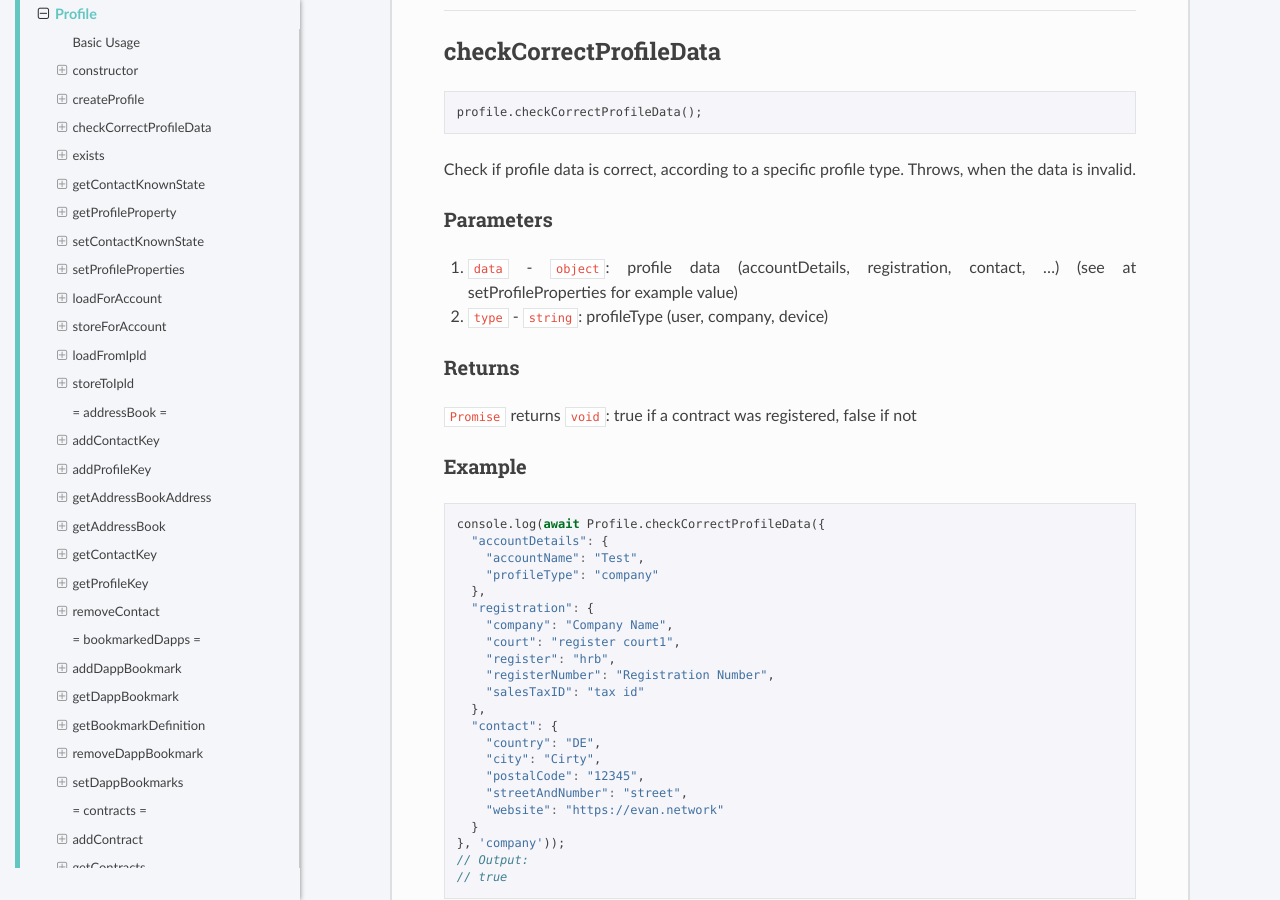
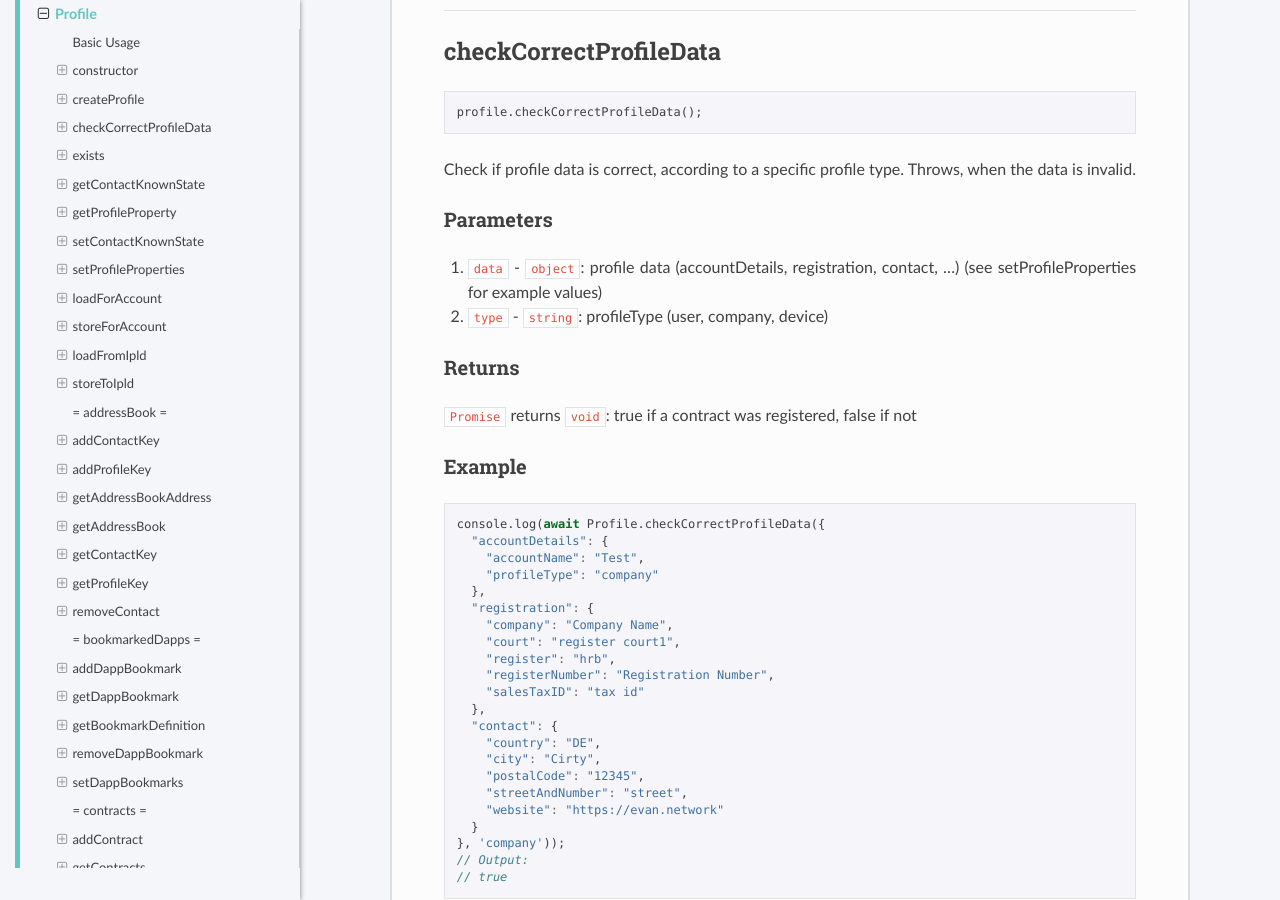
Before and after one commit to evannetwork/api-blockchain-core, a Sphinx documentation site: the page built from docs/profile/profile.rst, in a window 1280 px wide and 900 px high, scrolled down 2826 px. Built offline with Sphinx 7.4.7 and the Read the Docs theme 2.0.0, drawn with Linux system fonts in a browser that asks for light colours; pages that are not in the unit, such as notebooks, are missing from menus.

Commit message:
Update docs/profile/profile.rst
Co-Authored-By: Karl Adler <906623+karladler@users.noreply.github.com>

```diff
--- a/docs/profile/profile.rst
+++ b/docs/profile/profile.rst
@@ -165,7 +165,7 @@ Check if profile data is correct, according to a specific profile type. Throws,
 Parameters
 ----------
 
-#. ``data`` - ``object``: profile data (accountDetails, registration, contact, ...) (see at setProfileProperties for example value)
+#. ``data`` - ``object``: profile data (accountDetails, registration, contact, ...) (see setProfileProperties for example values)
 #. ``type`` - ``string``: profileType (user, company, device)
 
 -------
```
